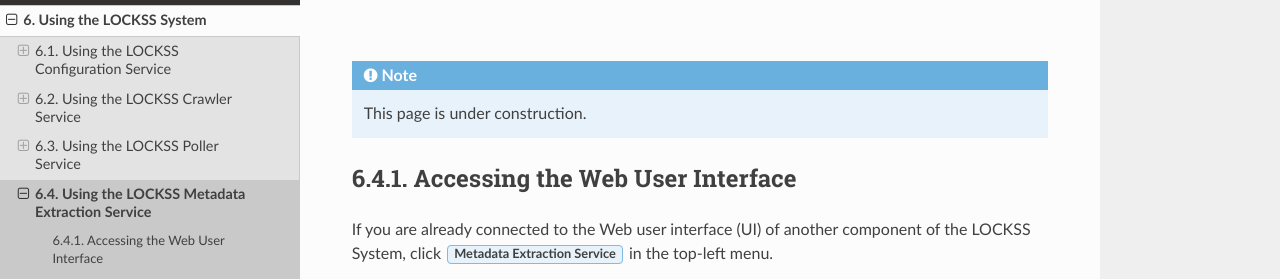
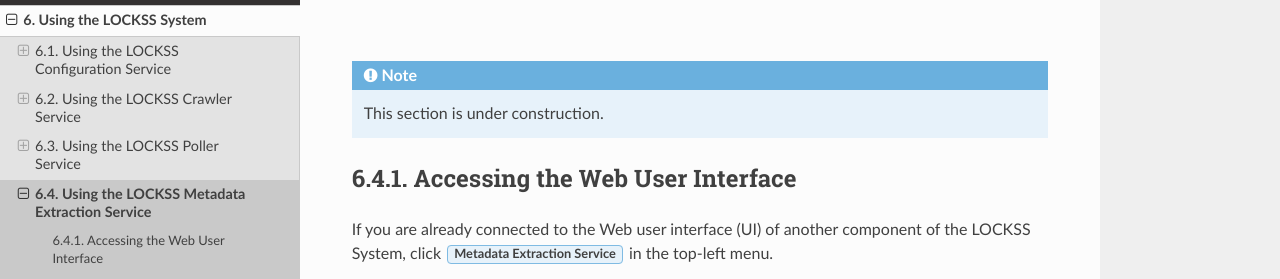
Before and after one commit to lockss/lockss-rtd-manual, a Sphinx documentation site: the page built from docs/using/metadata-extraction.rst, in a window 1280 px wide. Shown: the part 183-462 px from the top of the page. Built offline with Sphinx 7.4.7 and the Read the Docs theme 2.0.0, drawn with Linux system fonts in a browser that asks for light colours.

Commit message:
Wording: page -> section

```diff
--- a/docs/troubleshooting/index.rst
+++ b/docs/troubleshooting/index.rst
@@ -2,7 +2,7 @@
 Troubleshooting the LOCKSS System
 =================================
 
-This chapter contains pages of additional information about troubleshooting the LOCKSS system.
+This chapter contains sections of additional information about troubleshooting the LOCKSS system.
 
 Sections include guidance for troubleshooting networking-related components like :program:`iptables`, :program:`firewalld`, and :program:`ufw`, and K3s-related components like CoreDNS, the K3s Installer, the K3s Configuration Checker.
 
--- a/docs/using/configuration.rst
+++ b/docs/using/configuration.rst
@@ -4,7 +4,7 @@ Using the LOCKSS Configuration Service
 
 .. note::
 
-   This page is under construction.
+   This section is under construction.
 
 --------------------------------
 Accessing the Web User Interface
--- a/docs/using/crawler.rst
+++ b/docs/using/crawler.rst
@@ -4,7 +4,7 @@ Using the LOCKSS Crawler Service
 
 .. note::
 
-   This page is under construction.
+   This section is under construction.
 
 --------------------------------
 Accessing the Web User Interface
--- a/docs/using/metadata-extraction.rst
+++ b/docs/using/metadata-extraction.rst
@@ -4,7 +4,7 @@ Using the LOCKSS Metadata Extraction Service
 
 .. note::
 
-   This page is under construction.
+   This section is under construction.
 
 --------------------------------
 Accessing the Web User Interface
--- a/docs/using/metadata.rst
+++ b/docs/using/metadata.rst
@@ -4,7 +4,7 @@ Using the LOCKSS Metadata Service
 
 .. note::
 
-   This page is under construction.
+   This section is under construction.
 
 --------------------------------
 Accessing the Web User Interface
--- a/docs/using/poller.rst
+++ b/docs/using/poller.rst
@@ -4,7 +4,7 @@ Using the LOCKSS Poller Service
 
 .. note::
 
-   This page is under construction.
+   This section is under construction.
 
 --------------------------------
 Accessing the Web User Interface
```
